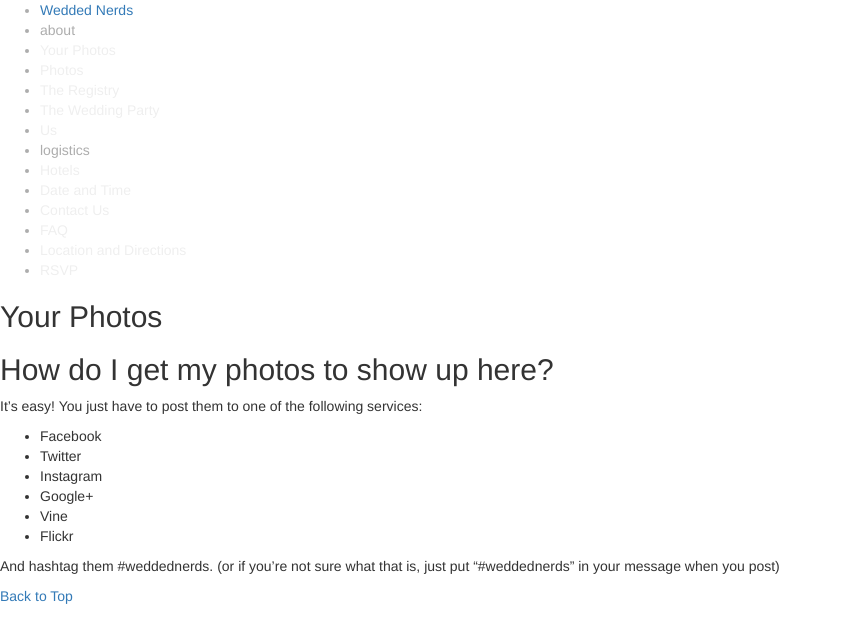
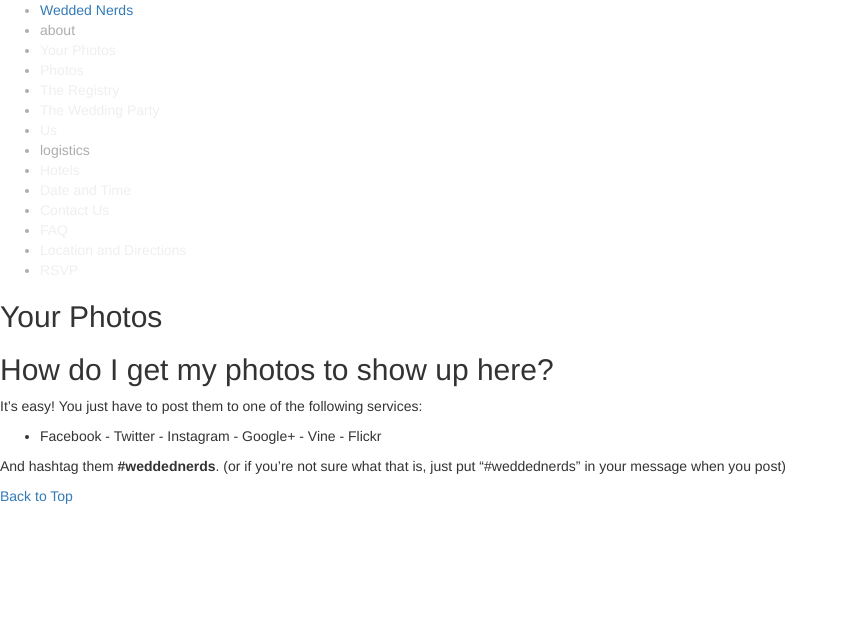
Before and after one commit to weddednerds/weddednerds.github.io, a Jekyll site: the page built from photos/by-you.md, in a window 1280 px wide. Shown: the top 643 px of the page, without its empty margins (0-848 px from the left). Built offline with Jekyll 4.4.1, drawn with Linux system fonts in a browser that asks for light colours; nearby versions of some CDN libraries; library files that are not in the unit come from our copies; a script that is not in the unit is left out; comment, search, counter and statistics services are not loaded.

```diff
--- a/photos/by-you.md
+++ b/photos/by-you.md
@@ -8,14 +8,9 @@ categories: [about]
 ## How do I get my photos to show up here?
 It's easy! You just have to post them to one of the following services:
 
-- Facebook
-- Twitter
-- Instagram
-- Google+
-- Vine
-- Flickr
+- Facebook - Twitter - Instagram - Google+ - Vine - Flickr
 
-And hashtag them #weddednerds. (or if you're not sure what that is, just put "#weddednerds" in your message when you post)
+And hashtag them <b>#weddednerds</b>. (or if you're not sure what that is, just put "#weddednerds" in your message when you post)
 
 <div class="tagboard-embed" tgb-slug="weddednerds/226206"></div>
 <script src="https://static.tagboard.com/public/js/embed.js"></script>
```
